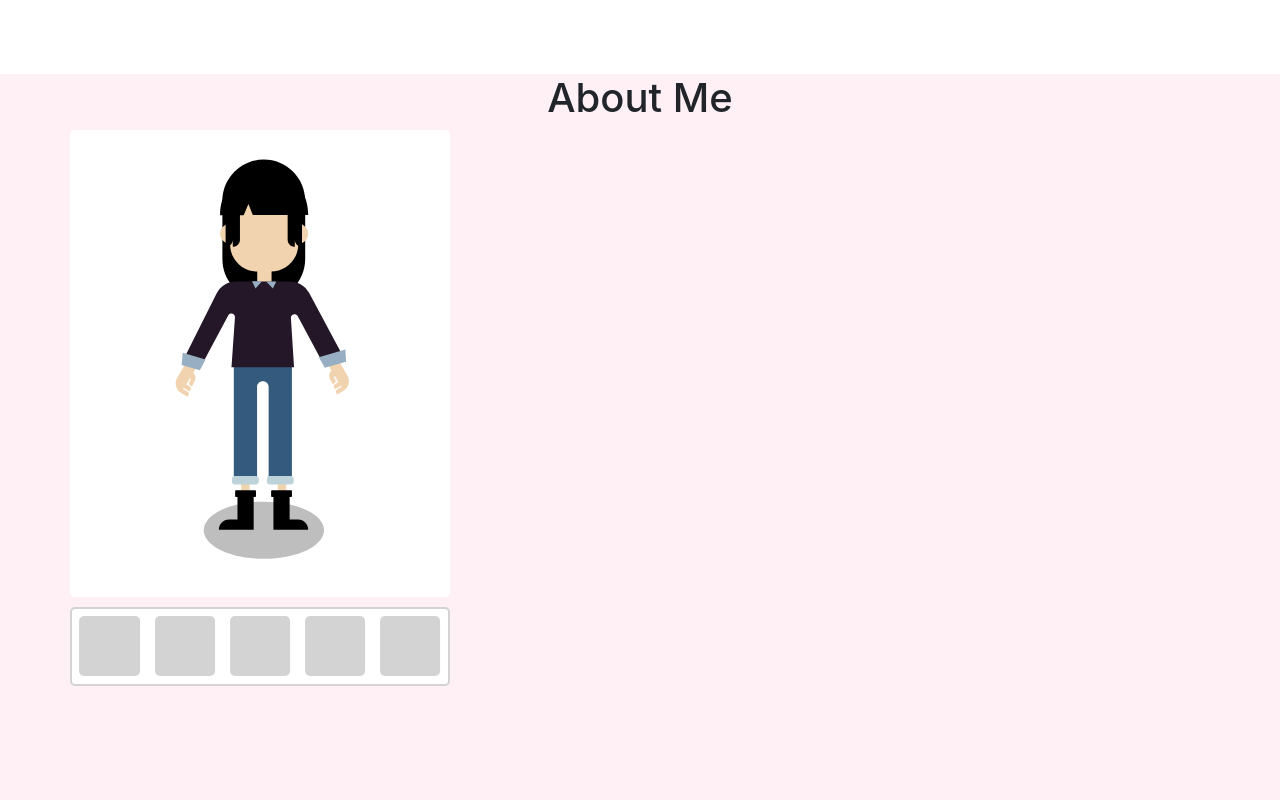
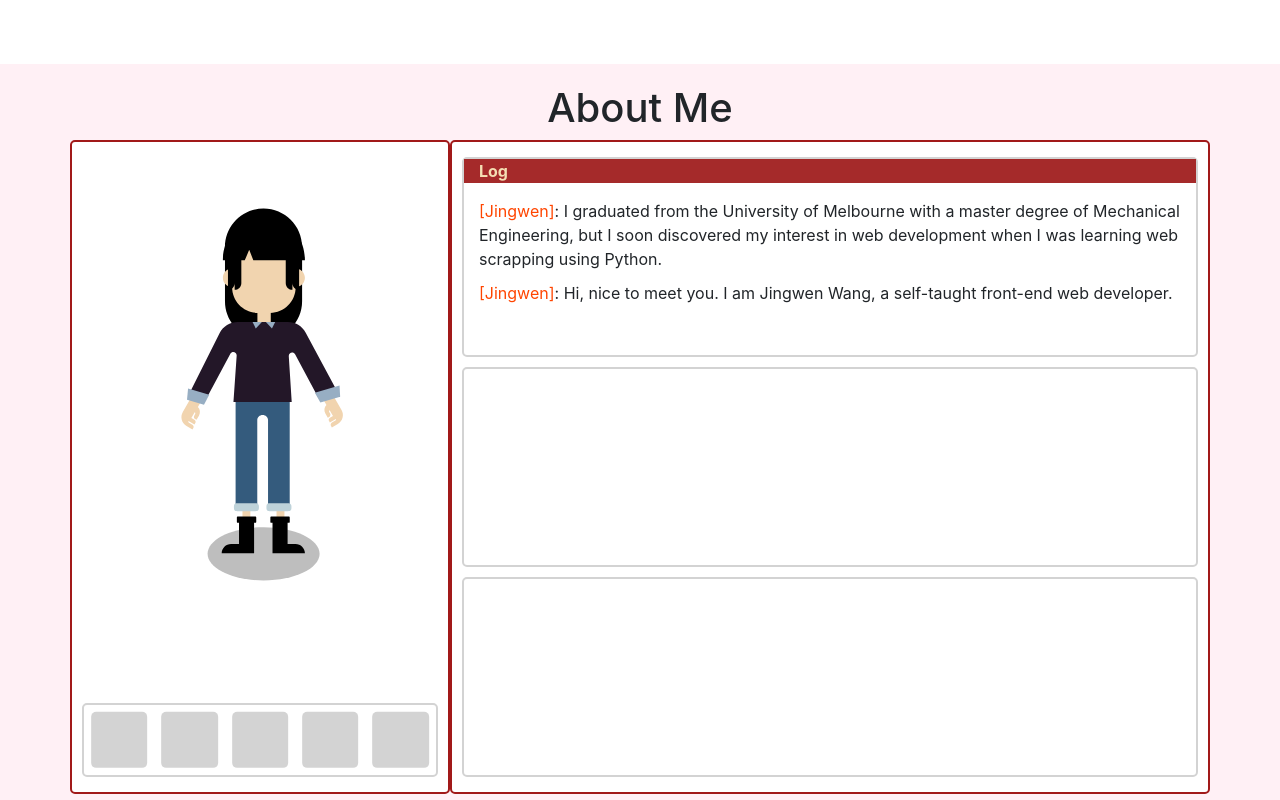
Before and after one commit to angingen/Jingwen-portfolio, a React (Create React App) app: page / in a window 1280 px wide. Shown: the part 760-1560 px from the top of the page. Built offline with nearby package versions, Linux system fonts and the light colour scheme.

Commit message:
about me chat log

```diff
--- a/src/App.scss
+++ b/src/App.scss
@@ -8,6 +8,7 @@ section {
     h1 {
         margin-top: 10px;
     }
+    padding: 10px;
 }
 
 .loading-wrapper{
@@ -154,16 +155,65 @@ section.about {
     .container {
         height: 100%;
     }
-    background-color: lavenderblush;
+    background-color: rgb(255, 240, 245);
     h1 {
         text-align: center;
     }
+
+    .about-wraper{
+        align-items: stretch;
+        display: flex;
+    }
+
+    .avatar-items-wraper, .avatar-attribute-wraper {
+        border: 2px solid rgb(161, 25, 25);
+        background-color: white;
+        padding: 10px;
+        border-radius: 5px;
+    }
+
+    .inventory-container, .item-info-container, .attribute-container{
+        background-color: white;
+        border: 2px solid lightgray;
+        border-radius: 5px;
+        margin: 5px 0;
+        min-height: 200px;
+    }
+
+    .attribute-container{
+        height: 150px;
+        position: relative;
+
+        .log-header {
+            position: absolute;
+            top:0;
+            left:0;
+            width: 100%;
+            padding-left: 15px;
+            font-weight: bold;
+            background-color: brown;
+            color: wheat;
+        }
+
+        .chat-log-name{
+            color: orangered;
+        }
+
+        .row {
+            height: 100%;
+            padding-top: 30px;
+            padding-bottom: 5px;
+        }
+    }
+
     .character-img {
-        background-color: white;
+        // background-image: linear-gradient(grey, transparent);
+        // border: 2px lightgray solid;
         border-radius: 5px;
         .base-img{
             width: 100%;
             position: relative;
+            z-index: 5;
         }
     }
 
@@ -186,11 +236,91 @@ section.about {
     }
 
     .item-list {
-        margin-top: 10px;
+        margin: 5px 0;
         background-color: white;
         border-radius: 5px;
         border: 2px solid lightgray;
+
     }
+
+    .chat-log-container {
+        height: 100%;
+        overflow: auto;
+    }
+
+    .selected-item-container{
+        background-color: lightgray;
+        width: 80%;
+        height: 80%;
+        border-radius: 5px;
+
+    }
+
+    .message-0 {
+        -webkit-animation-name: message-occur;
+        -webkit-animation-duration: 1s;
+        -webkit-animation-fill-mode: backwards;
+        -webkit-animation-delay: 1.5s;
+        -webkit-animation-timing-function: steps(1);
+        animation-name: message-occur;
+        animation-duration: 1s;
+        animation-fill-mode: backwards;
+        margin-top: 10px;
+        animation-delay: 1.5s;
+        animation-timing-function: steps(1);
+
+    }
+
+    .message-1 {
+        -webkit-animation-name: message-occur;
+        -webkit-animation-duration: 1s;
+        -webkit-animation-fill-mode: backwards;
+        -webkit-animation-delay: 3.5s;
+        -webkit-animation-timing-function: steps(1);
+        animation-name: message-occur;
+        animation-duration: 1s;
+        animation-fill-mode: backwards;
+        margin-top: 10px;
+        animation-delay: 3.5s;
+        animation-timing-function: steps(1);
+
+    }
+    .message-2 {
+        -webkit-animation-name: message-occur;
+        -webkit-animation-duration: 1s;
+        -webkit-animation-fill-mode: backwards;
+        -webkit-animation-delay: 5.5s;
+        -webkit-animation-timing-function: steps(1);
+        animation-name: message-occur;
+        animation-duration: 1s;
+        animation-fill-mode: backwards;
+        margin-top: 10px;
+        animation-delay: 5.5s;
+        animation-timing-function: steps(1);
+    }
+    .message-3 {
+        -webkit-animation-name: message-occur;
+        -webkit-animation-duration: 1s;
+        -webkit-animation-fill-mode: backwards;
+        -webkit-animation-delay: 7.5s;
+        -webkit-animation-timing-function: steps(1);
+        animation-name: message-occur;
+        animation-duration: 1s;
+        animation-fill-mode: backwards;
+        margin-top: 10px;
+        animation-delay: 7.5s;
+        animation-timing-function: steps(1);
+    }
+}
+
+@keyframes message-occur {
+    from {position:absolute; opacity: 0;}
+    to {position:relative; opacity: 1;}
+}
+
+@-webkit-keyframes message-occur {
+    from {position:absolute; opacity: 0;}
+    to {position:relative; opacity: 1;}
 }
 
 section.skills {
--- a/src/components/AboutComponent.js
+++ b/src/components/AboutComponent.js
@@ -2,7 +2,7 @@ import React, { Component } from 'react';
 
 function RenderAvatar() {
     return (
-        <div className="col-12 col-md-4 character-img">
+        <div className="col-12 character-img m-auto">
             <img className="base-img" src="assets/images/base-img.svg" alt="base"></img>
         </div>
     );
@@ -16,7 +16,7 @@ function RenderItemList(){
             </div>
     );
     return(
-        <div className="col-12 col-md-4 item-list">
+        <div className="col-12 item-list mt-auto">
             <div className="row">
                 {itemHolder}
             </div>
@@ -24,29 +24,99 @@ function RenderItemList(){
     );
 }
 
-function RenderInventory() {
-    return(
-        <div className="row">
-            <div className="col-12">
+function RenderAttribute() {
 
+    const ChatName = () => {
+        return(
+            <span className="chat-log-name">[Jingwen]</span>
+        );
+    };
+
+    const chatMessage = [
+        ': Hi, nice to meet you. I am Jingwen Wang, a self-taught front-end web developer.',
+        ': I graduated from the University of Melbourne with a master degree of Mechanical Engineering, but I soon discovered my interest in web development when I was learning web scrapping using Python. ',
+        ': Therefore, I invested my time on doing online courses, reading documentation and practicing what I learned by doing small projects. It is really exciting to build things from scratches.',
+        ': Now, I feel it is the time to move forward and start a career as a front-end web developer.'
+    ]
+
+    return (
+        <div className="col-12 attribute-container">
+            <div className="log-header">Log </div>
+            <div className="row">
+                <div className="col-12 chat-log-container" >
+                    <div className="message-3"><ChatName />{chatMessage[3]}</div>
+                    <div className="message-2"><ChatName />{chatMessage[2]}</div>
+                    <div className="message-1"><ChatName />{chatMessage[1]}</div>
+                    <div className="message-0"><ChatName />{chatMessage[0]}</div>
+                </div>
+            </div>
+        </div>
+    )
+}
+
+function RenderItemInfo() {
+    return (
+        <div className="col-12 item-info-container">
+            <div className="row">
+            <div className="col-12 item-info" >
+                <div className="row">
+                    <div className="col-4">
+                        <div className="selected-item-container">
+                        </div>
+                    </div>
+                </div>
+            </div>
             </div>
         </div>
     );
 }
 
+function RenderInventory() {
+    return (
+        <div className="col-12 inventory-container">
+
+        </div>
+    )
+}
+
 export default class About extends Component {
+    constructor(props) {
+        super(props);
+        this.state = {
+            isMount : false
+        }
+    }
+
+    componentDidMount() {
+        this.setState({isMount: true})
+    }
+
+    componentWillMount() {
+        this.setState({isMount: false})
+    }
+
     render() {
         return (
-            <section className="about" id="about-section">
+            <section className={this.state.isMount? "about mounted" :"about"} id="about-section">
                 <div className="container">
                     <h1>About Me</h1>
-                    <div className="row">
-                        <RenderAvatar />
+                    <div className="row d-flex align-items-stretch">
+                        <div className="col-12 col-md-4 d-flex align-items-stretch">
+                            <div className="row avatar-items-wraper">
+                                <RenderAvatar />
+                                <RenderItemList />
+                            </div>
+                        </div>
                         <div className="col-12 col-md-8">
+                            <div className="row avatar-attribute-wraper">
+                                <RenderAttribute />
+                                <RenderItemInfo />
+                                <RenderInventory />
+                            </div>
                         </div>
                     </div>
                     <div className="row">
-                        <RenderItemList />
+
                     </div>
                 </div>
             </section>
--- a/src/components/NavComponent.js
+++ b/src/components/NavComponent.js
@@ -12,7 +12,7 @@ export default class NavSide extends Component {
 
     render() {
         return(
-            <div className="nav-container d-none d-sm-block">
+            <div className="nav-container">
                 <Nav vertical>
                     <NavItem>
                         <NavLink href="#welcome-section" className={this.currentSection === "home"? "nav-link-active":""}><span className="fa fa-sm fa-home" ></span></NavLink>
```
